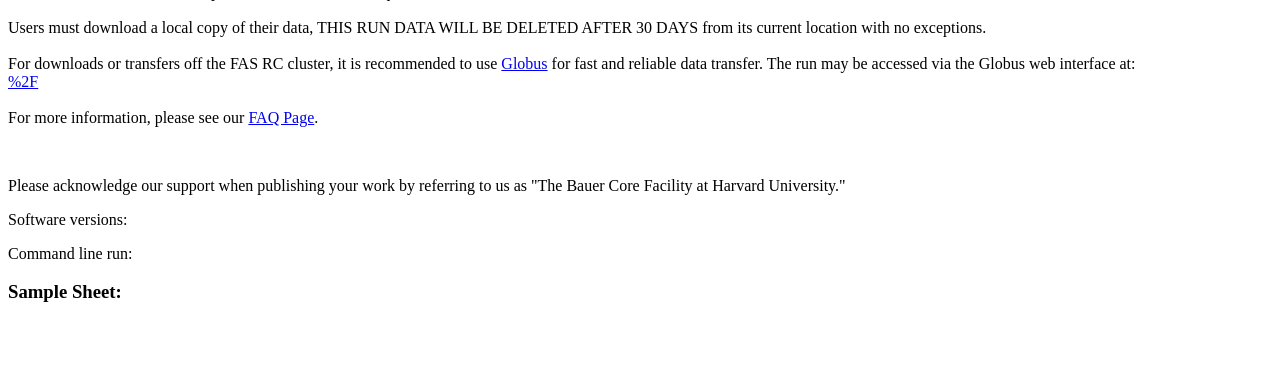
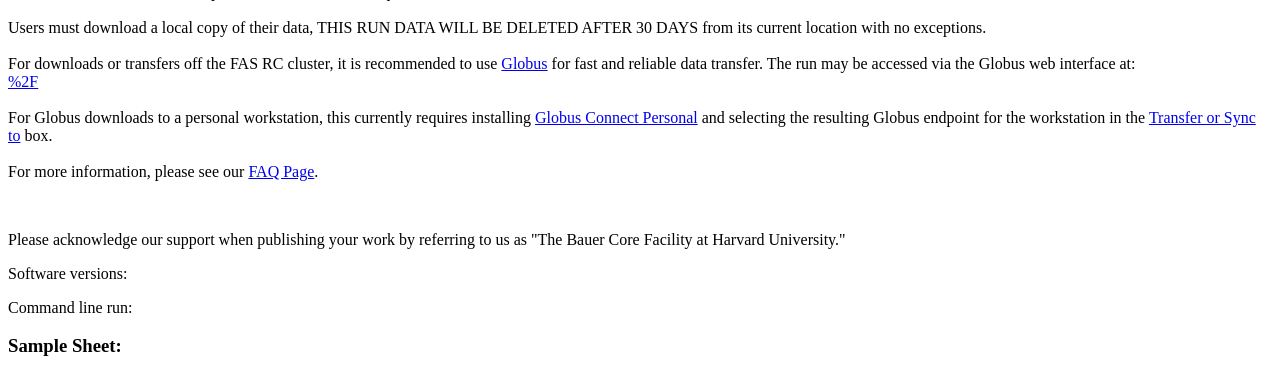
Before and after one commit to harvardinformatics/odybcl2fastq, a Python web app: template odybcl2fastq/templates/10x_summary.html in a window 1280 px wide. Shown: the part 340-724 px from the top of the page. Run offline with Jinja, Linux system fonts and the light colour scheme; the template is opened without the code that fills it, so the values that code supplies are empty.

Commit message:
Directions for Globus Connect Personal downloads
...in response to user confusion regarding grayed-out "Download" option
(HTTPS download only available in Globus Connect Server 5)

```diff
--- a/odybcl2fastq/templates/10x_summary.html
+++ b/odybcl2fastq/templates/10x_summary.html
@@ -32,6 +32,7 @@
     For downloads or transfers off the FAS RC cluster, it is recommended to use <a href="https://docs.rc.fas.harvard.edu/kb/globus-file-transfer/">Globus</a> for fast and reliable data transfer.
     The run may be accessed via the Globus web interface at:<br>
     <a href="{{globus_url}}{{run}}%2F">{{globus_url}}{{run}}%2F</a><br><br>
+    For Globus downloads to a personal workstation, this currently requires installing <a href="https://www.globus.org/globus-connect-personal">Globus Connect Personal</a> and selecting the resulting Globus endpoint for the workstation in the <a href="https://docs.globus.org/how-to/get-started/#request_a_file_transfer">Transfer or Sync to</a> box.<br><br>
 
     For more information, please see our
     <a href="https://informatics.fas.harvard.edu/category/faq.html">FAQ Page</a>.
--- a/odybcl2fastq/templates/summary.html
+++ b/odybcl2fastq/templates/summary.html
@@ -68,6 +68,7 @@
     For downloads or transfers off the FAS RC cluster, it is recommended to use <a href="https://docs.rc.fas.harvard.edu/kb/globus-file-transfer/">Globus</a> for fast and reliable data transfer.
     The run may be accessed via the Globus web interface at:<br>
     <a href="{{globus_url}}{{run}}%2F">{{globus_url}}{{run}}%2F</a><br><br>
+    For Globus downloads to a personal workstation, this currently requires installing <a href="https://www.globus.org/globus-connect-personal">Globus Connect Personal</a> and selecting the resulting Globus endpoint for the workstation in the <a href="https://docs.globus.org/how-to/get-started/#request_a_file_transfer">Transfer or Sync to</a> box.<br><br>
 
     For more information, please see our
     <a href="https://informatics.fas.harvard.edu/category/faq.html">FAQ Page</a>.
```
